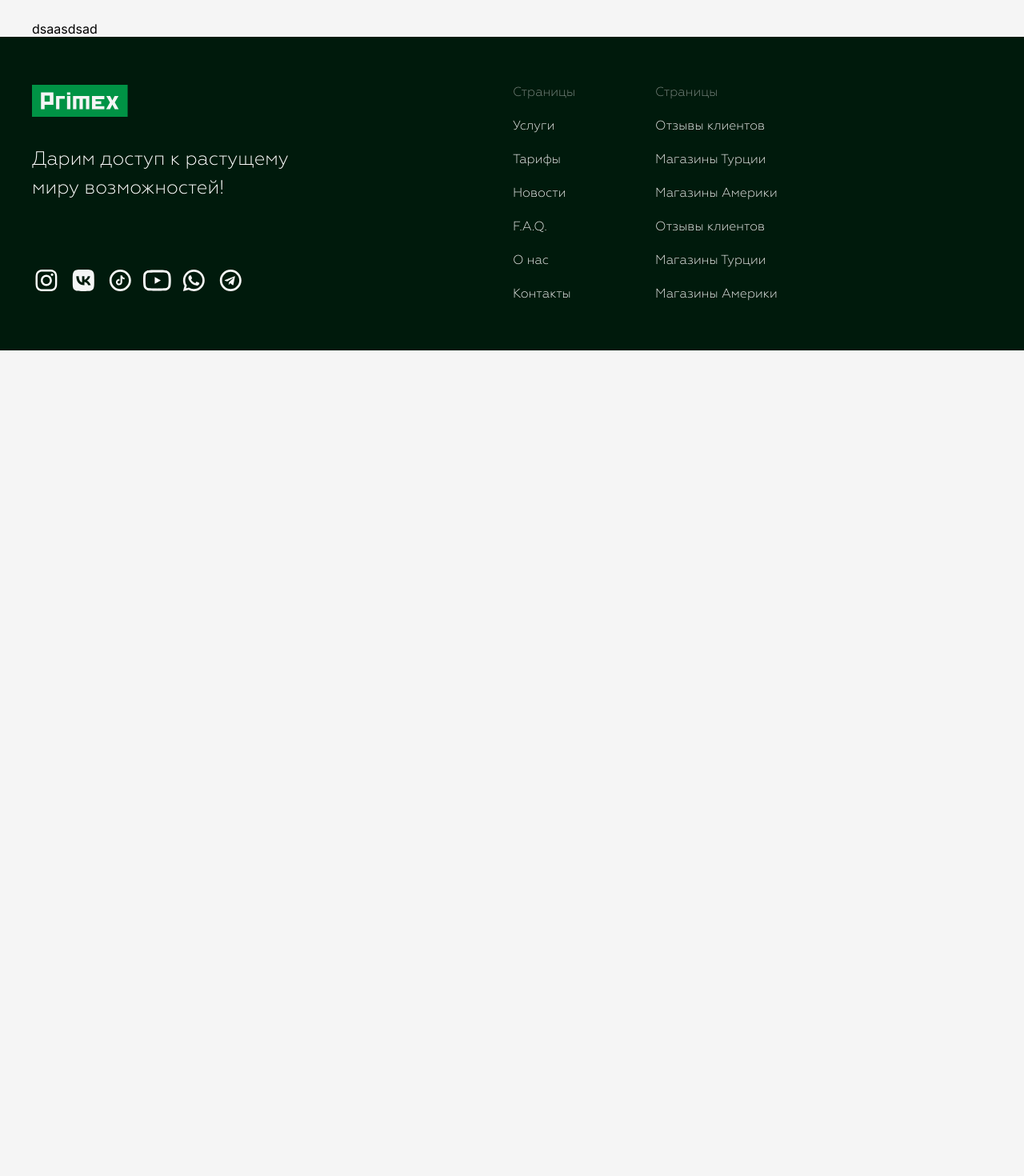
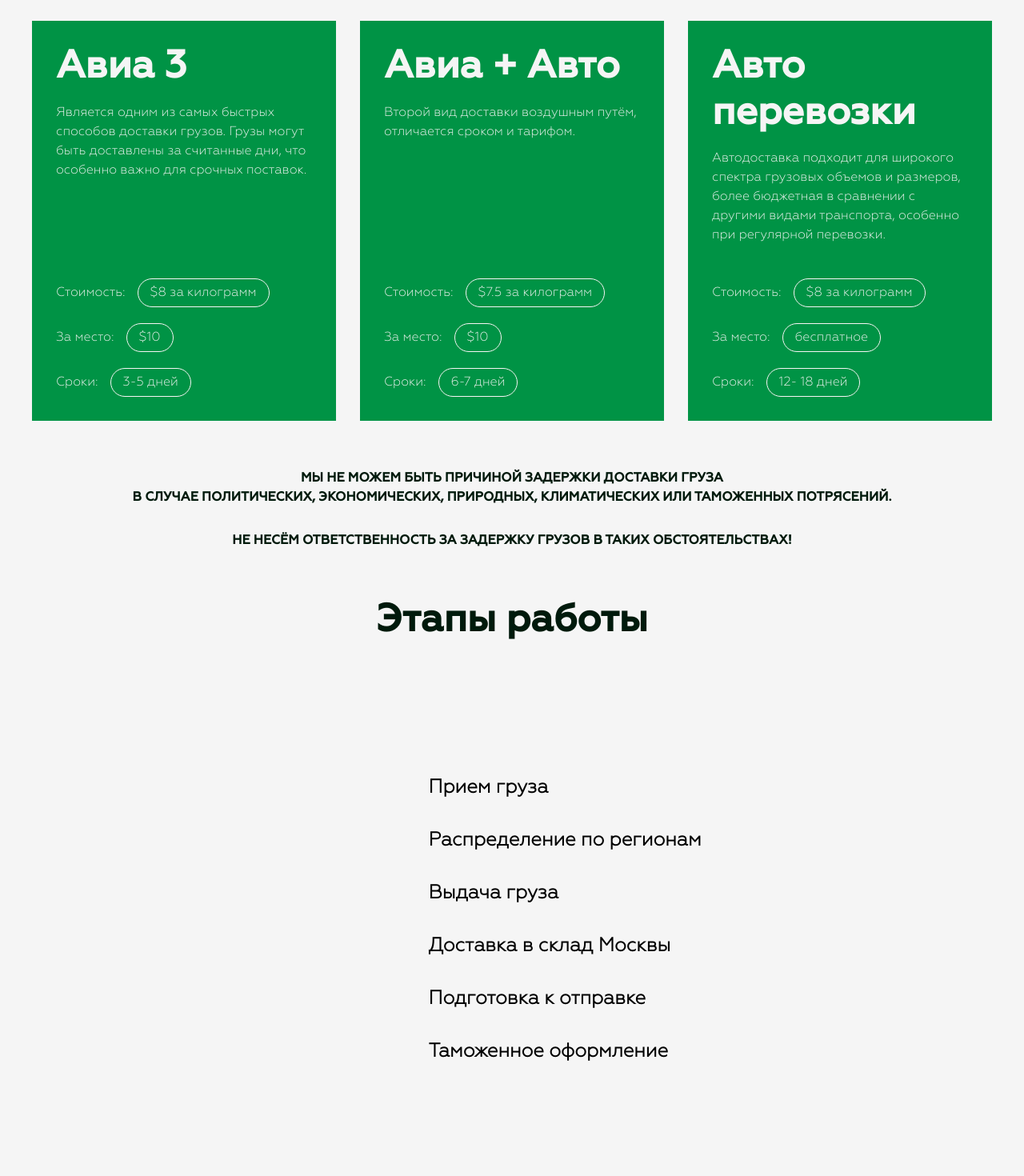
Before and after one commit to ernis2005/Primexx, a Next.js app: page /Page/services in a window 1280 px wide. Shown: the part 880-2350 px from the top of the page at 80% size. Before the commit the page ends 1318 px from the top, so only its background shows below. Built offline with nearby package versions, Linux system fonts and the light colour scheme.

Commit message:
finished services page

```diff
--- a/app/Page/services/page.module.scss
+++ b/app/Page/services/page.module.scss
@@ -60,5 +60,47 @@ font-weight: 400;
 line-height: 150%; /* 24px */
         }
         }
+        .Info1{
+            display: grid;
+            row-gap: 30px;
+            p{
+                color: var(--Black, #001A0C);
+text-align: center;
+font-family: Geometria1;
+font-size: 16px;
+font-style: normal;
+font-weight: 700;
+line-height: 150%; /* 24px */
+            }
+        }
+        h4{
+            color: var(--Black, #001A0C);
+
+/* H2 */
+font-family: Geometria1;
+font-size: 48px;
+font-style: normal;
+font-weight: 700;
+line-height: 120%; /* 57.6px */
+margin: 0 auto;
+        }
+        .ul{
+            display: grid;
+            margin: 0 auto;
+            row-gap: 30px;
+            padding: 100px 0px;
+            padding-bottom: 150px;
+            li{
+                color: #000;
+font-family: Geometria;
+font-size: 24px;
+font-style: normal;
+font-weight: 600;
+line-height: 150%;
+list-style: none;
+padding-left: 132px;
+
+            }
+        }
     }
 }
--- a/app/Page/services/page.tsx
+++ b/app/Page/services/page.tsx
@@ -36,6 +36,22 @@ const page = () => {
                     </span>
                 </div>
                 <CardServicesPage/>
+                <div className={s.Info1}>
+                    <p>МЫ НЕ МОЖЕМ БЫТЬ ПРИЧИНОЙ ЗАДЕРЖКИ ДОСТАВКИ ГРУЗА <br />
+В СЛУЧАЕ ПОЛИТИЧЕСКИХ, ЭКОНОМИЧЕСКИХ, ПРИРОДНЫХ, КЛИМАТИЧЕСКИХ ИЛИ ТАМОЖЕННЫХ ПОТРЯСЕНИЙ.
+                    </p>
+                    <p>НЕ НЕСЁМ ОТВЕТСТВЕННОСТЬ ЗА ЗАДЕРЖКУ
+ГРУЗОВ В ТАКИХ ОБСТОЯТЕЛЬСТВАХ!</p>
+                </div>
+                <h4>Этапы работы</h4>
+                <ul className={s.ul}>
+                    <li>Прием груза</li>
+                    <li>Распределение по регионам</li>
+                    <li>Выдача груза</li>
+                    <li>Доставка в склад Москвы</li>
+                    <li>Подготовка к отправке</li>
+                    <li>Таможенное оформление</li>
+                </ul>
             </div>
         </div>
     );
--- a/components/Cards/CardServicesPage/CardServicesPage.tsx
+++ b/components/Cards/CardServicesPage/CardServicesPage.tsx
@@ -1,11 +1,45 @@
 import React from 'react'
 import s from './page.module.scss'
+import { redirect } from 'next/dist/server/api-utils'
+interface Peson {
+    name:string,
+    title:string,
+    price:string,
+    forAPlace:string,
+    deadlines:string
+}
 export const CardServicesPage = () => {
+    const  data:Peson[] = [
+        {name:"Авиа 3",title:"Является одним из самых быстрых способов доставки грузов. Грузы могут быть доставлены за считанные дни, что особенно важно для срочных поставок.",price:"$8 за килограмм",forAPlace:"$10",deadlines:"3-5 дней"},
+        {name:"Авиа + Авто",title:"Второй вид доставки воздушным путём, отличается сроком и тарифом.",price:"$7.5 за килограмм",forAPlace:"$10",deadlines:"6-7 дней"},
+        {name:"Авто перевозки",title:"Автодоставка подходит для широкого спектра грузовых объемов и размеров, более бюджетная в сравнении с другими видами транспорта, особенно при регулярной перевозки.",price:"$8 за килограмм",forAPlace:"бесплатное",deadlines:"12- 18 дней"},
+    ]
     return (
         <div className={s.Cards}>
-            <div className={s.Card}>
-dsaasdsad
-            </div>
+            {
+                data.map((res,i)=> (
+                    <div key={i} className={s.Card}>
+                        <div className={s.block1}>
+                            <h2>{res.name}</h2>
+                            <p>{res.title}</p>
+                        </div>
+
+                        <ul className={s.ul}>
+                            <li>
+                                <p>Стоимость:</p> <span>{res.price}</span>
+                            </li>
+                            <li>
+                                <p>За место:</p><span>{res.forAPlace}</span>
+                            </li>
+                            <li>
+                                <p>Сроки:</p> <span>{res.deadlines}</span>
+                            </li>
+                        </ul>
+
+                    </div>
+                ))
+            }
+
         </div>
     )
 }
--- a/components/Cards/CardServicesPage/page.module.scss
+++ b/components/Cards/CardServicesPage/page.module.scss
@@ -0,0 +1,82 @@
+.Cards {
+    display: flex;
+    justify-content: space-between;
+    height: 500px;
+
+    .Card {
+        display: grid;
+        height: 500px;
+        width: 380px;
+        padding: 30px;
+        align-content: space-between;
+        background: var(--Green, #009345);
+
+        .block1 {
+            display: grid;
+            row-gap: 15px;
+            color: var(--White, #F5F5F5);
+
+            h2 {
+
+                font-family: Geometria1;
+                font-size: 48px;
+                font-style: normal;
+                font-weight: 700;
+                line-height: 120%;
+                /* 57.6px */
+            }
+
+            p {
+
+                font-family: Geometria;
+                font-size: 16px;
+                font-style: normal;
+                font-weight: 400;
+                line-height: 150%;
+                /* 24px */
+            }
+        }
+
+    }
+}
+
+.ul {
+    display: grid;
+    row-gap: 20px;
+
+    li {
+        display: flex;
+        list-style: none;
+        gap: 15px;
+        align-items: center;
+
+        p {
+            color: var(--White, #F5F5F5);
+            font-family: Geometria;
+            font-size: 16px;
+            font-style: normal;
+            font-weight: 400;
+            line-height: 150%;
+            align-items: center;
+        }
+
+        span {
+
+            display: flex;
+            padding: 5px 15px;
+            justify-content: right;
+            align-items: center;
+            gap: 10px;
+            border-radius: 100px;
+            border: 1px solid var(--White, #F5F5F5);
+            color: var(--White, #F5F5F5);
+
+            font-family: Geometria;
+            font-size: 16px;
+            font-style: normal;
+            font-weight: 400;
+            line-height: 150%;
+
+        }
+    }
+}
```
